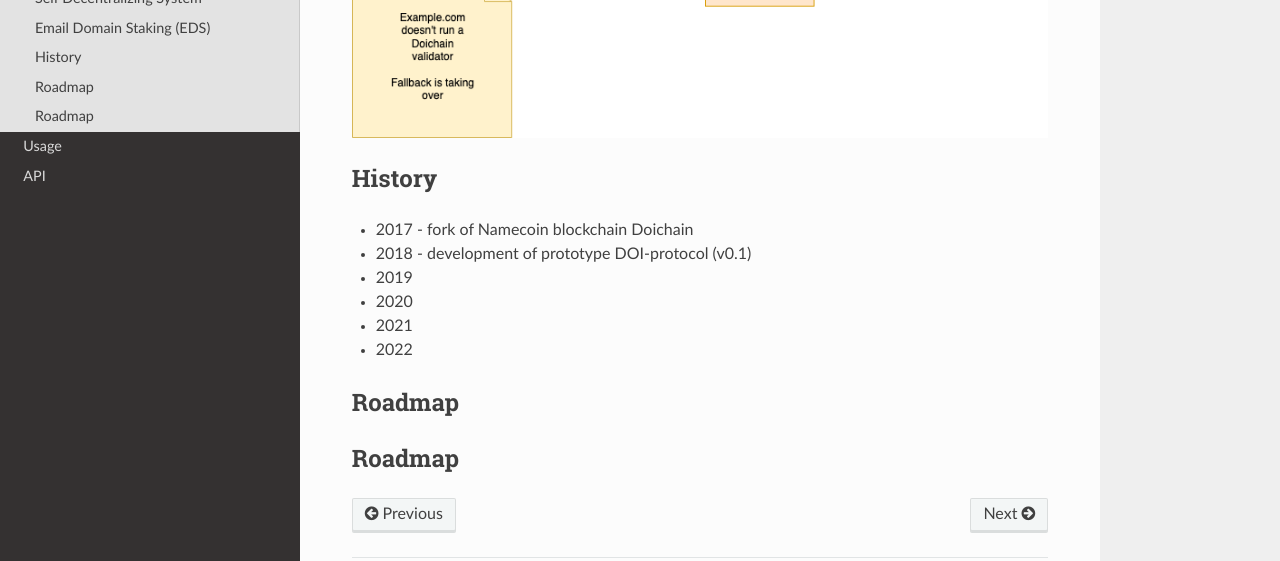
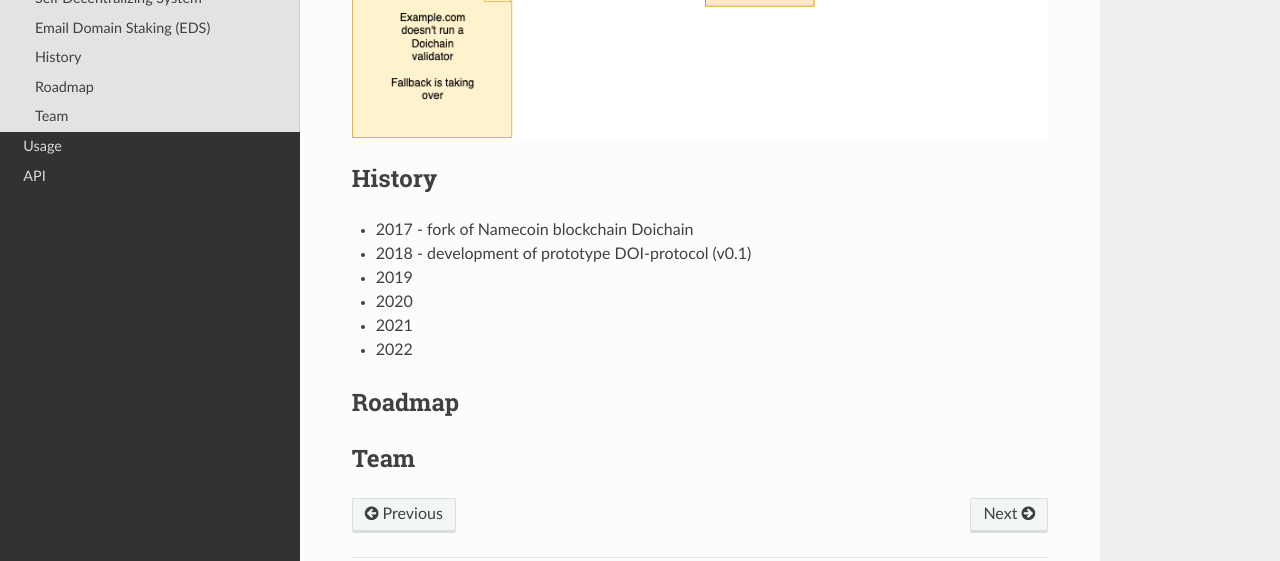
Before and after one commit to inspiraluna/doichain-doc01, a Sphinx documentation site: the page built from docs/source/about_doiworks.rst, in a window 1280 px wide and 900 px high, scrolled down 1571 px. Shown: the part 238-799 px from the top of the window. Built offline with Sphinx 7.4.7 and the Read the Docs theme 2.0.0, drawn with Linux system fonts in a browser that asks for light colours.

Commit message:
added team

```diff
--- a/docs/source/about_doiworks.rst
+++ b/docs/source/about_doiworks.rst
@@ -73,7 +73,7 @@ History
 Roadmap
 -------
 
-.. _roadmap:
+.. _team:
 
-Roadmap
+Team
 -------
```
